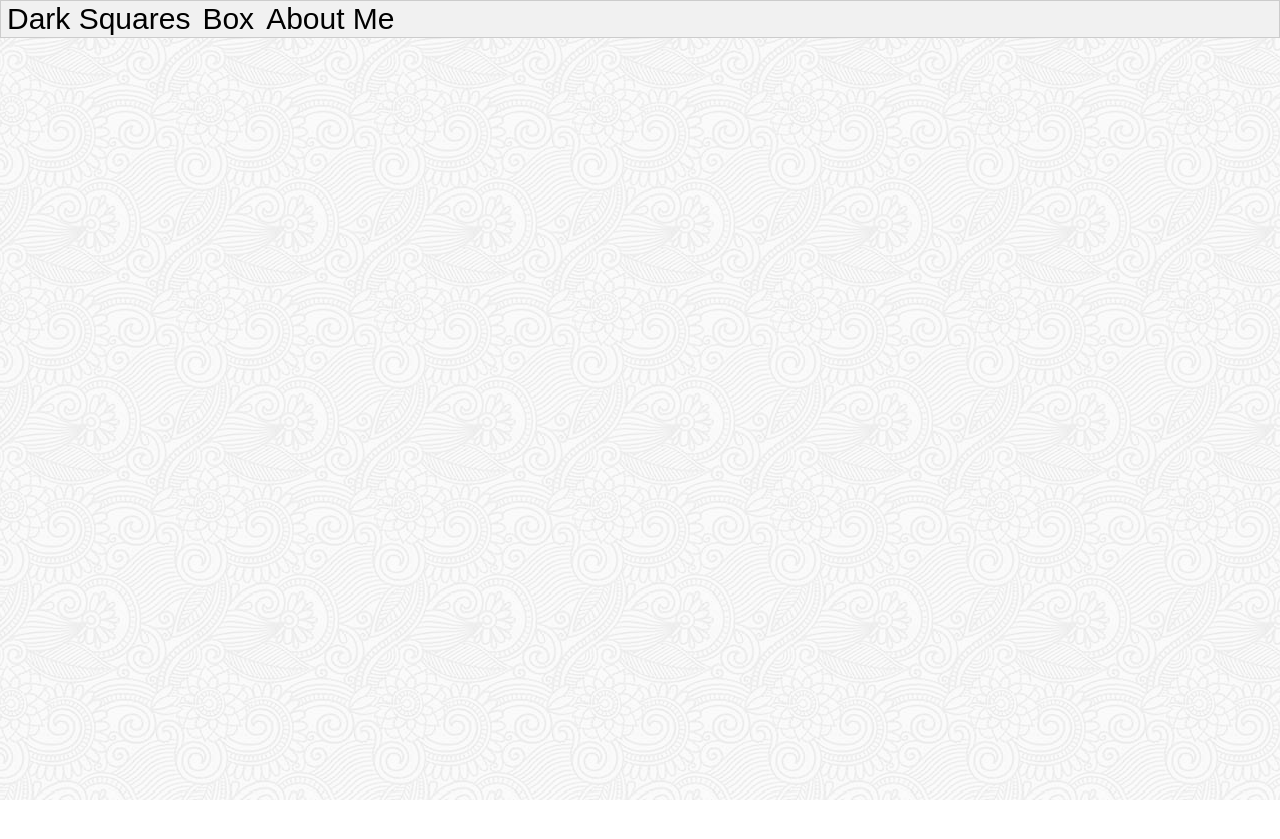
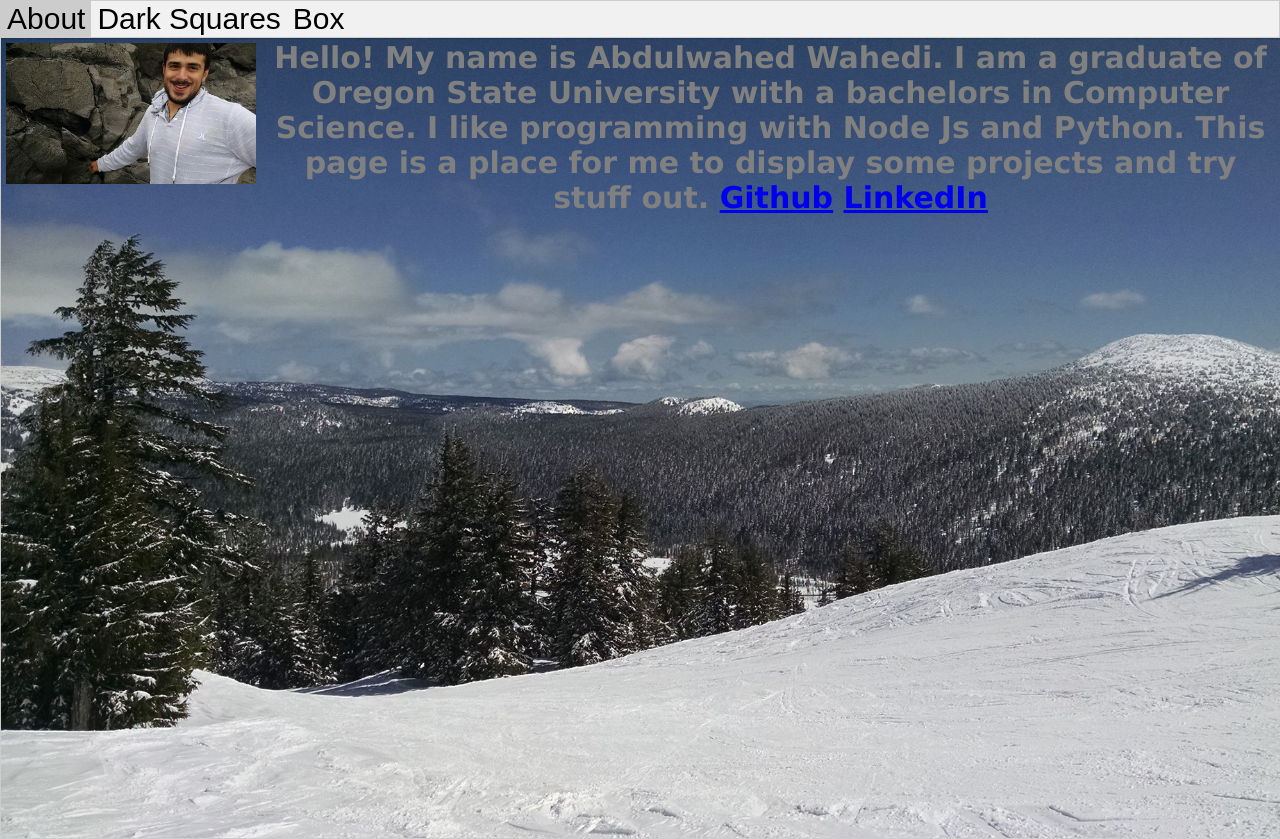
Before and after one commit to wahoti/wahoti.github.io, a plain HTML site: page index.html in a window 1280 px wide. Before the commit the page ends 800 px from the top, so only its background shows below. Drawn offline with Linux system fonts and the light colour scheme.

Commit message:
about plus a bug fix

```diff
--- a/index.html
+++ b/index.html
@@ -19,13 +19,6 @@
 			display:table-cell;
 			text-align: center;
 			vertical-align: middle;
-		}
-		#linkedinpic {
-			max-width:100%;
-			border: 1px solid #ddd;
-			border-radius: 4px;
-			padding: 5px;
-			width: 250px;
 		}
 		div.tab {
 			overflow: hidden;
@@ -70,6 +63,27 @@
 			vertical-align: middle;
 			margin: 5px;
 			position: relative;
+		}
+
+
+		/*ABOUT ME*/
+		#frame{
+			background-image: url("res/backgroundpic.jpg");
+			background-size: auto;
+			background-size: cover;
+			height: 100%;
+			width: 100%;
+		}
+		#profilepic {
+			max-width:100%;
+			padding: 5px;
+			width: 250px;
+			display: inline-block;
+		}
+		#aboutmetext {
+			display: inline-block;
+			position: fixed;
+			top: 40px;
 		}
 
 		/* DARK SQUARES */
@@ -164,14 +178,21 @@
 	</head>
 	<body>
 	<div class="tab">
+		<button class="tablinks" onclick="openTab(event, 'About Me')" id="defaultOpen">About</button>
 		<button class="tablinks" onclick="openTab(event, 'Dark Squares')">Dark Squares</button>
 		<button class="tablinks" onclick="openTab(event, 'Box')">Box</button>
-		<button class="tablinks" onclick="openTab(event, 'About Me')">About Me</button>
 	</div>
 
 	<div id="About Me" class="tabcontent">
-		<!img id="linkedinpic" src="res/linkedinpic.jpg" alt="linkedinpic">
-		<p>Hello</p>
+		<div id="frame">
+			<img id="profilepic" src="res/profilepic.jpg" alt="profilepic">
+			<div id="aboutmetext"><p>
+			Hello! My name is Abdulwahed Wahedi. I am a graduate of Oregon State University with a bachelors in Computer Science.
+			I like programming with Node Js and Python. This page is a place for me to display some projects and try stuff out.
+			 <a href="https://github.com/wahoti">Github</a>
+			 <a href="https://www.linkedin.com/in/abdulwahed-wahedi-64b2478a/">LinkedIn</a>
+			</p></div>
+		</div>
 	</div>
 
 
@@ -250,6 +271,7 @@
 			var boxer = document.getElementById('boxer');
 			boxer.style.cursor = "pointer";
 			boxer.onclick = makeABox;
+			document.getElementById("defaultOpen").click();
 		}
 		window.onload = load;
 
--- a/main.js
+++ b/main.js
@@ -511,14 +511,14 @@ var agents = {
 					this._pos.x += this.phase_direction.x * this.phase_speed;
 					this._pos.y += this.phase_direction.y * this.phase_speed;
 					this.phase_count += 1;
-					if(this.phase_count >= this.phase_time) this.phase = "default";
+					if(this.phase_count >= this.phase_time) this.phase = "moving";
 					break;
 				case 'frozen':
 					this.phase_count += 1;
 					if(this.phase_count == this.phase_time) this.phase = "moving";
 					break;
 				default:
-					console.log('no state');
+					console.log('no state', this.phase);
 			}
 			if(!colliding(this, true)){
 				this.pos.x = this._pos.x;
```
Also changed, not shown: server.js (+12 -0 lines), bundle.js, res/backgroundpic.jpg (added), res/profilepic.jpg (added).
